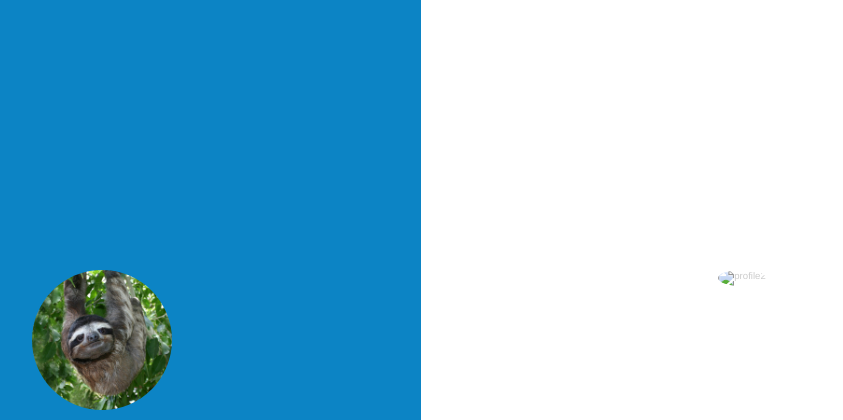
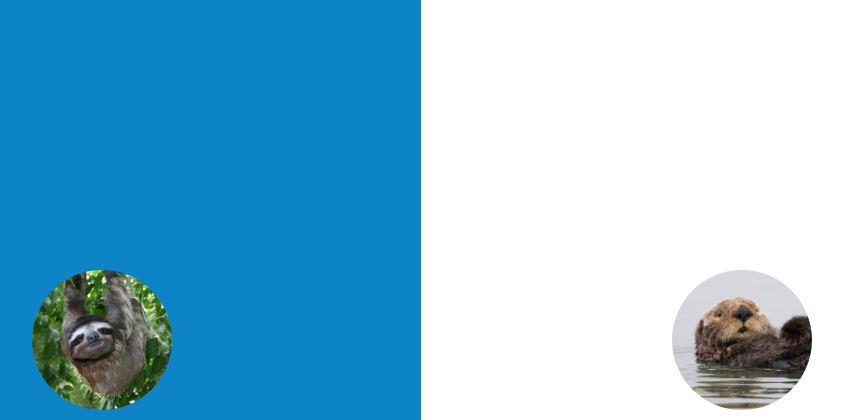
Before and after one commit to sbdchd/sbdchd.github.io, a plain HTML site: page index.html in a window 1280 px wide. Shown: the top 420 px of the page, without its empty margins (218-1061 px from the left). Drawn offline with Linux system fonts and the light colour scheme.

Commit message:
Adjusting profile img name

```diff
--- a/index.html
+++ b/index.html
@@ -27,7 +27,7 @@
 					<div class="side side-right">
 					<a href="http://chris.dignam.xyz" title="Visit">
 						<div class="intro-content">
-							<div class="profile"><img src="profile2.jpg" alt="profile2"></div>
+							<div class="profile"><img src="profile2.png" alt="profile2"></div>
 							<h1 class="blue"><span>Chris </span><span>Otter</span></h1>
 						</div> </a>
 					</div>
```
